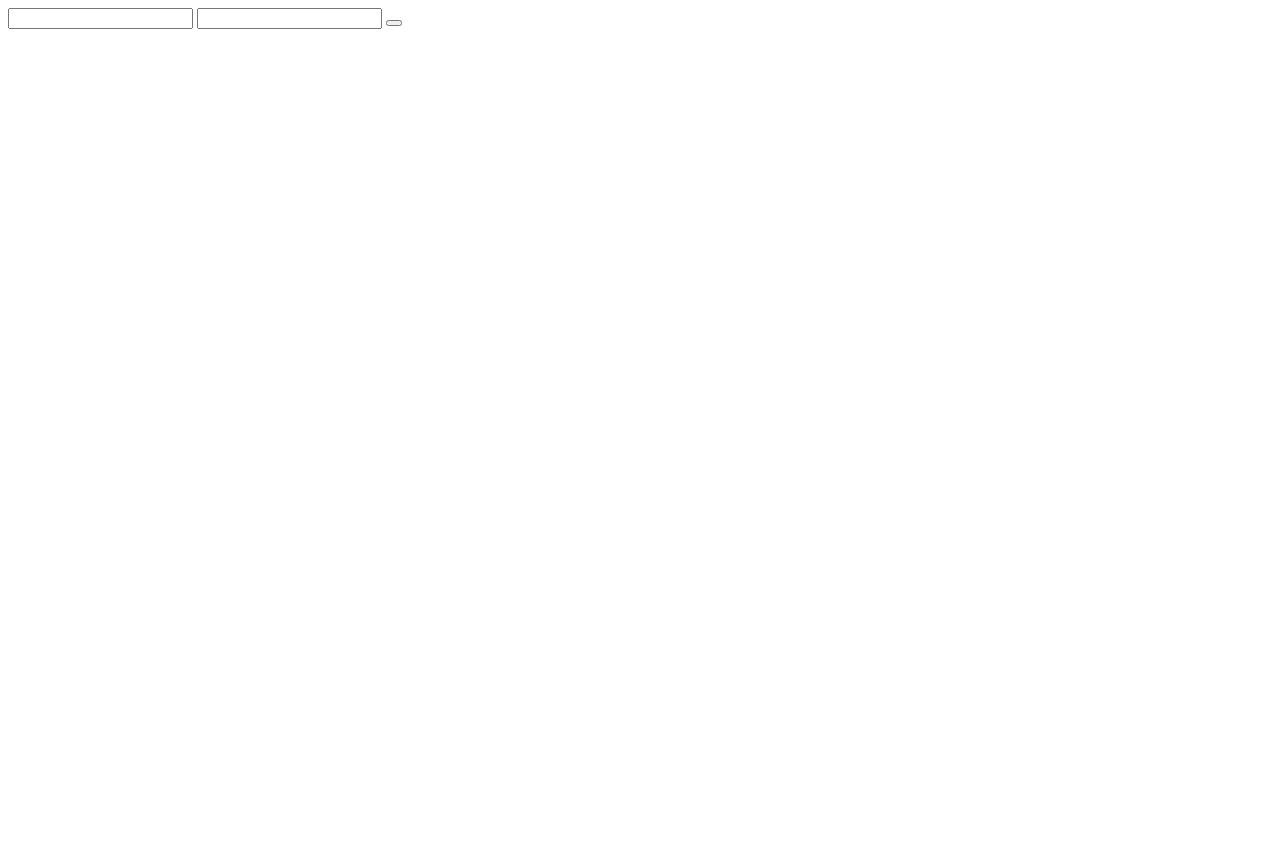
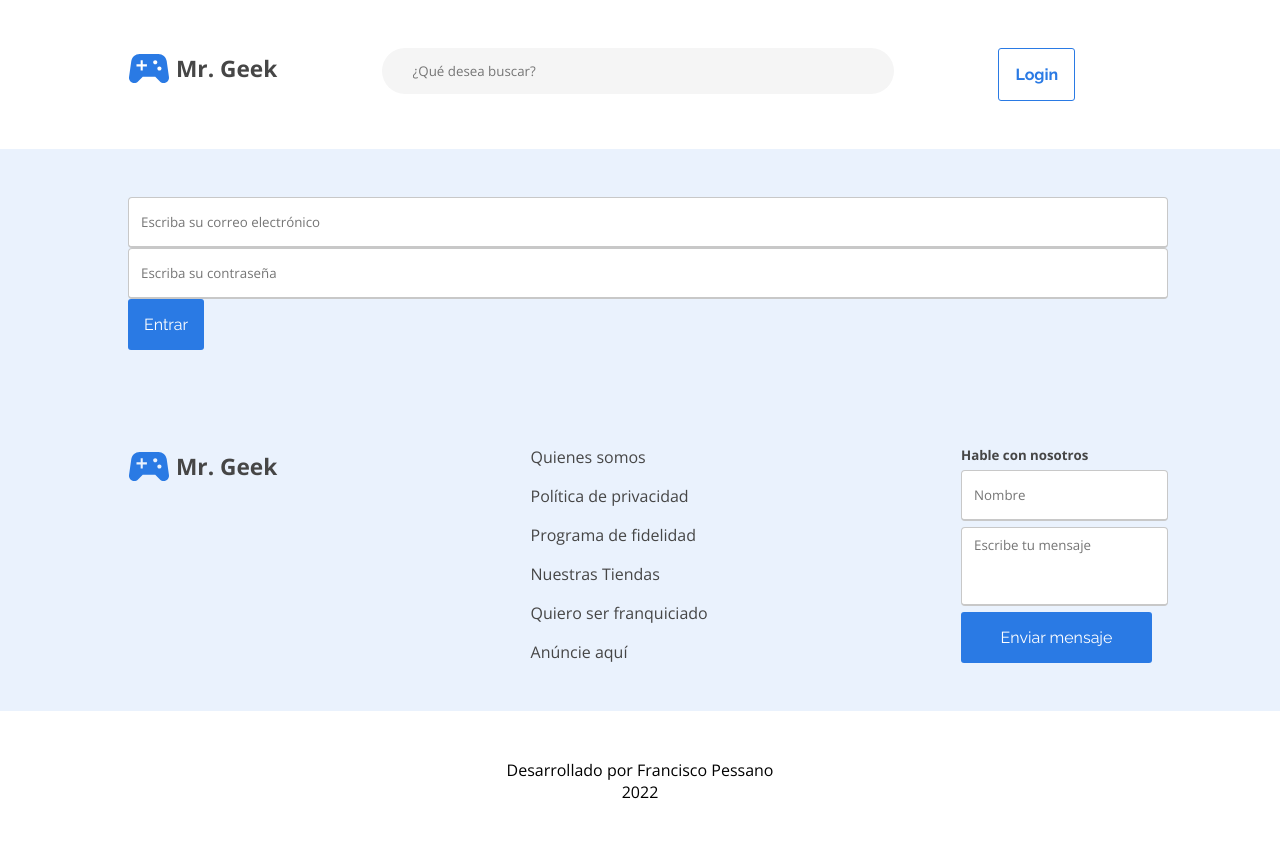
Before and after one commit to FranP-code/Alura-Ecommerce, a plain HTML site: page login.html in a window 1280 px wide. Before the commit the page ends 800 px from the top, so only its background shows below. Drawn offline with nearby package versions, Linux system fonts and the light colour scheme.

Commit message:
global data script

```diff
--- /dev/null
+++ b/css/global.scss
@@ -0,0 +1,162 @@
+@import url('https://fonts.googleapis.com/css2?family=Open+Sans:wght@400;500;700&family=Raleway:wght@400;700&display=swap');
+
+
+html {
+    scroll-behavior: smooth;
+}
+
+html, body, h1, h2, h3, h4, h5, h6, ul, p {
+    padding: 0;
+    margin: 0;
+    font-family: 'Open Sans', sans-serif;
+}
+
+body>* {
+    padding: 6vh 10vw;
+    background-color: #EAF2FD;
+}
+
+body>*:nth-child(odd) {
+    background-color: #fff;
+}
+
+
+h1, h2, h3, h4, h5, h6 {
+    color: #464646;
+}
+
+ul {
+    list-style-type: none;
+}
+
+a, a>* {
+    color: inherit;
+    text-decoration: none;
+    font-size: 16px;
+    line-height: 19px;
+    font-weight: bold;
+    color: #2A7AE4;
+}
+
+button {
+    padding: 16px;
+    border: none;
+    outline: none;
+    background: none;
+    font-family: 'Raleway', 'Open Sans';
+    font-size: 16px;
+    line-height: 19px;
+    border-radius: 3px;
+    cursor: pointer;
+    transition: 0.1s ease-in-out;
+}
+
+button:hover {
+    filter: brightness(80%);
+}
+
+button:active {
+    filter: brightness(105%);
+}
+
+button.primary {
+    background: #2A7AE4;
+    color: #fff;
+}
+
+button.secondary {
+    color: #2A7AE4;
+    border: 1px solid #2A7AE4;;
+}
+
+input, textarea {
+    background-color: #fff;
+    width: 100%;
+    height: 46px;
+    border-radius: 4px;
+    border: none;
+    outline: none;
+    border: 1px solid #C8C8C8;
+    border-bottom: 2px solid #C8C8C8;
+    padding-left: 12px;
+    display: flex;
+    align-items: flex-end;
+    font-family: 'Open Sans', sans-serif;
+    transition: 0.2s ease-in-out;
+}
+
+input:focus, textarea:focus {
+    border-bottom-color: #2A7AE4;
+}
+
+input[type=search] {
+    border: none;
+    border-radius: 25px;
+    background: #F5F5F5;
+    padding: 0px 3%;
+}
+
+textarea {
+    height: 140px;
+    resize: none;
+    padding-top: 8px;
+}
+
+.logo {
+    height: 5vh;
+    display: flex;
+    align-items: center;
+    column-gap: 6px;
+
+    h1 {
+        font-size: 17pt;
+    }
+}
+
+header {
+    display: flex;
+    justify-content: space-between;
+    column-gap: 20px;
+
+    input {
+        width: 50%;
+    }
+
+    a {
+        width: 15%;
+    }
+}
+
+footer {
+    display: flex;
+    justify-content: space-between;
+
+    nav {
+        ul {
+            display: flex;
+            flex-direction: column;
+            row-gap: 17px;
+            a {
+                color: #464646 !important;
+                color: red;
+                font-weight: normal;
+            }
+        }
+    }
+    form {
+        display: flex;
+        flex-direction: column;
+        row-gap: 6px;
+
+        textarea {
+            height: auto;
+            flex-grow: 1;
+        }
+    }
+}
+
+.credits {
+    p {
+        text-align: center;
+    }
+}
--- a/css/index.scss
+++ b/css/index.scss
@@ -1,28 +1,3 @@
-.logo {
-    height: 5vh;
-    display: flex;
-    align-items: center;
-    column-gap: 6px;
-
-    h1 {
-        font-size: 17pt;
-    }
-}
-
-header {
-    display: flex;
-    justify-content: space-between;
-    column-gap: 20px;
-
-    input {
-        width: 50%;
-    }
-
-    a {
-        width: 15%;
-    }
-}
-
 .promotion {
     background: url(../img/promotion.jpg);
     background-size: cover;
@@ -95,39 +70,6 @@ header {
         }
     }
 }
-footer {
-    display: flex;
-    justify-content: space-between;
-
-    nav {
-        ul {
-            display: flex;
-            flex-direction: column;
-            row-gap: 17px;
-            a {
-                color: #464646 !important;
-                color: red;
-                font-weight: normal;
-            }
-        }
-    }
-    form {
-        display: flex;
-        flex-direction: column;
-        row-gap: 6px;
-
-        textarea {
-            height: auto;
-            flex-grow: 1;
-        }
-    }
-}
-
-.credits {
-    p {
-        text-align: center;
-    }
-}
 
 @media (max-width: 1375px) {
     .products {
--- /dev/null
+++ b/insertGlobalData.js
@@ -0,0 +1,76 @@
+const headData = `
+    <link rel="stylesheet" href="./css/global.css">
+`
+
+const header = `
+    <header>
+        <div class="logo">
+            <img src="./img/logo.svg" alt="logo">
+            <h1>Mr. Geek</h1>
+        </div>
+        <input type="search" placeholder="¿Qué desea buscar?">
+        <a href="./login.html">
+            <button class="secondary">Login</button>
+        </a>
+    </header>
+`
+
+const footer = `
+    <footer>
+        <div class="logo">
+            <img src="./img/logo.svg" alt="logo">
+            <h1>Mr. Geek</h1>
+        </div>
+        <nav>
+            <ul>
+                <li>
+                    <a href="">
+                        Quienes somos
+                        </a>
+                </li>
+                <li>
+                    <a href="">
+                        Política de privacidad
+                        </a>
+                </li>
+                <li>
+                    <a href="">
+                        Programa de fidelidad
+                        </a>
+                </li>
+                <li>
+                    <a href="">
+                        Nuestras Tiendas
+                        </a>
+                </li>
+                <li>
+                    <a href="">
+                        Quiero ser franquiciado
+                        </a>
+                </li>
+                <li>
+                    <a href="">
+                        Anúncie aquí
+                        </a>
+                </li>
+            </ul>
+        </nav>
+        <form>
+            <h5>Hable con nosotros</h5>
+            <input type="text" placeholder="Nombre">
+            <textarea placeholder="Escribe tu mensaje"></textarea>
+            <button class="primary">Enviar mensaje</button>
+        </form>
+    </footer>
+    <div class="credits">
+        <p>Desarrollado por Francisco Pessano</p>
+        <p>2022</p>
+    </div>
+`
+
+const head = document.querySelector('head')
+const body = document.querySelector('body')
+
+head.insertAdjacentHTML('afterbegin', headData)
+body.insertAdjacentHTML('afterbegin', header)
+body.insertAdjacentHTML('beforeend', footer)
--- a/login.html
+++ b/login.html
@@ -11,11 +11,11 @@
 <body>
     <div class="login">
         <form>
-            <input type="email">
-            <input type="password">
-            <button class="primary"></button>
+            <input type="email" placeholder="Escriba su correo electrónico">
+            <input type="password" placeholder="Escriba su contraseña">
+            <button class="primary">Entrar</button>
         </form>
     </div>
 </body>
-
+<script src="./insertGlobalData.js"></script>
 </html>
```
Also changed, not shown: index.html (+1 -61 lines), css/global.css, css/index.css, 2 other files.
